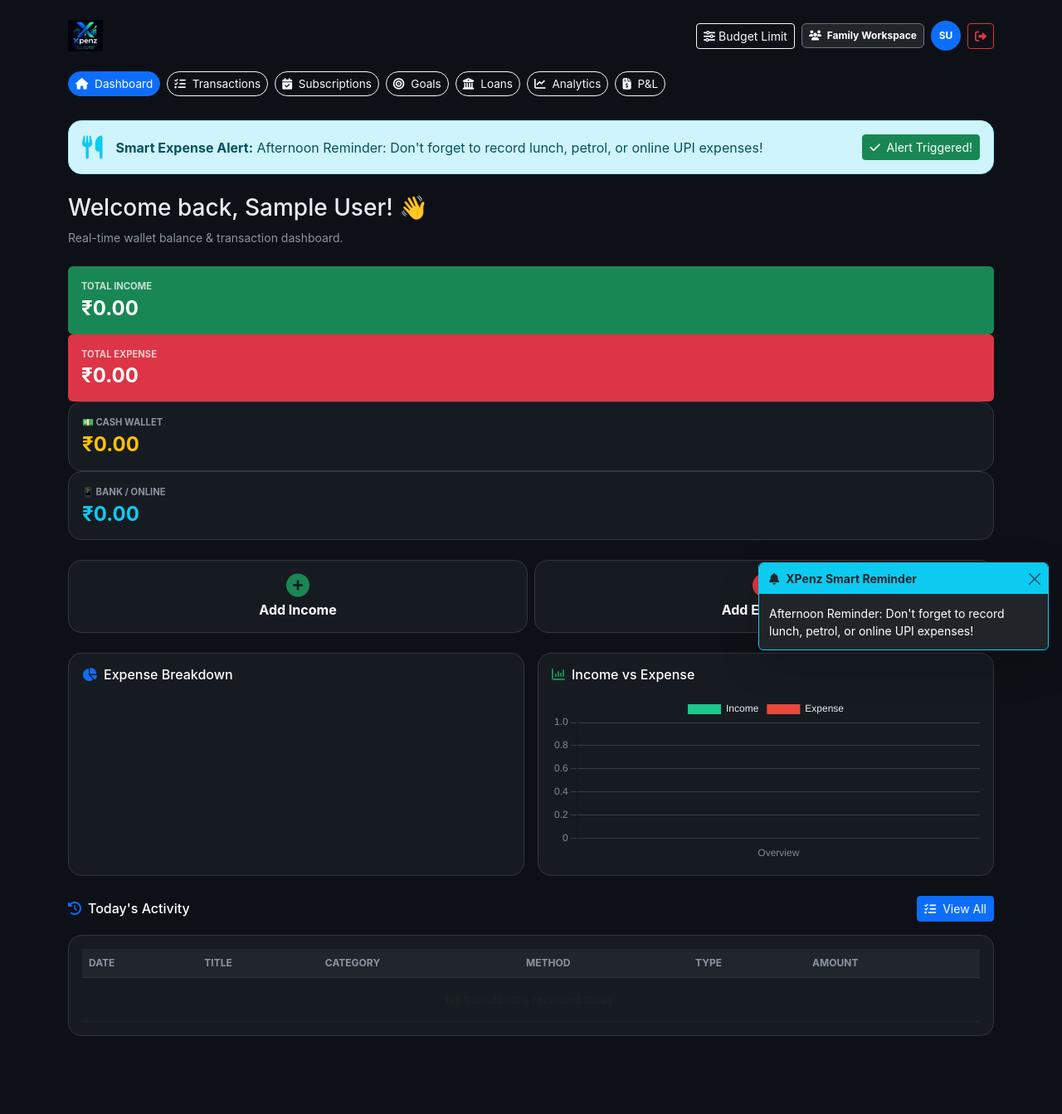
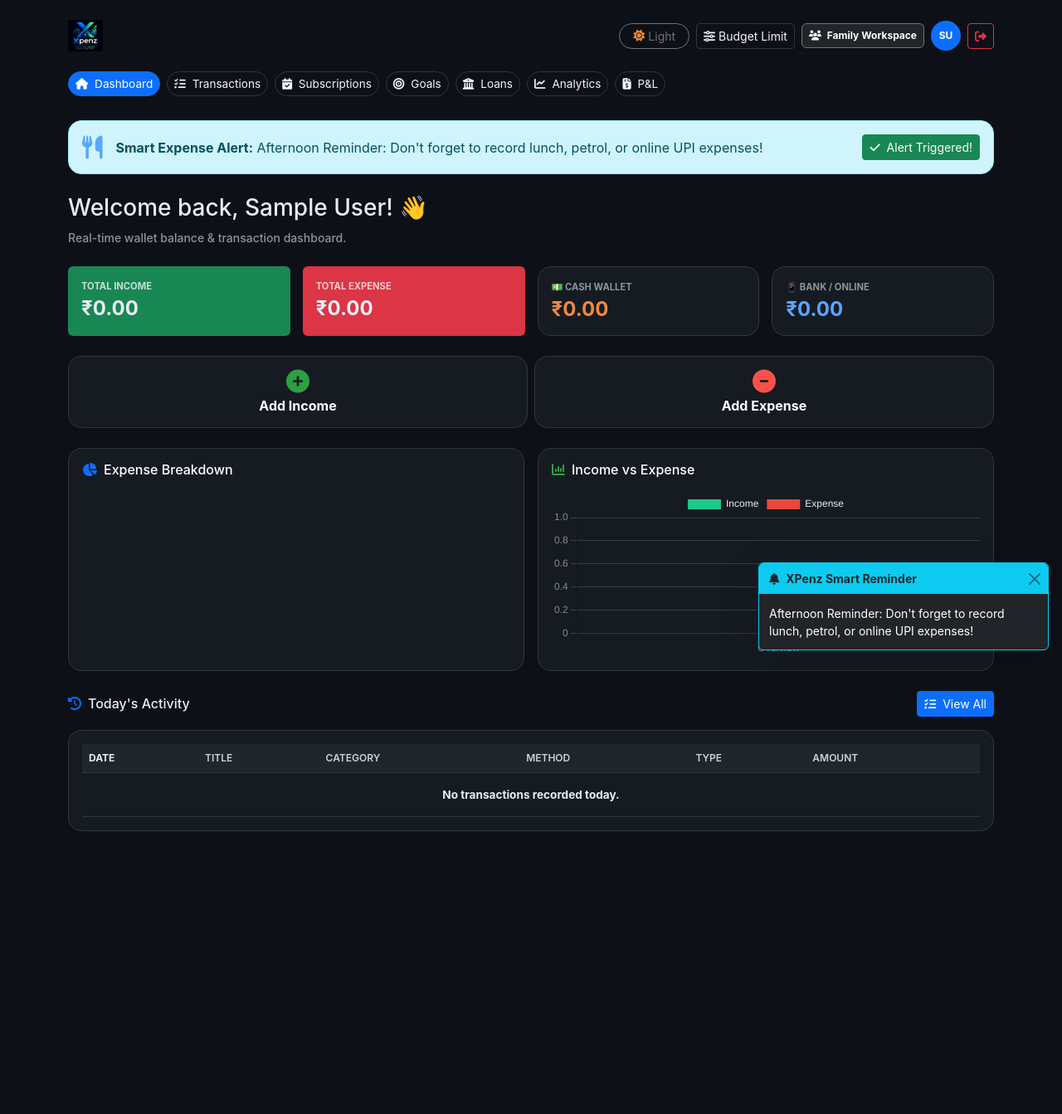
Before and after one commit to patelvyom28/xpenz, a PHP site: page /home.php in a window 1280 px wide. Shown: the whole page at 83% size. After the commit the page ends 1002 px from the top, so only its background shows below. Run offline with PHP 8.4, Linux system fonts and the light colour scheme; the visitor is signed in with stand-in values (Sample User, id 1); data that the repository does not hold is empty; a map, chart or similar area stays blank.

Commit message:
Final UI fixes and dark theme updates

```diff
--- a/assets/css/style.css
+++ b/assets/css/style.css
@@ -1,34 +1,166 @@
-/* Base Dark Theme */
-body {
-    background-color: #0d1117 !important;
-    color: #e6edf3 !important;
-    font-family: -apple-system, BlinkMacSystemFont, "Segoe UI", Roboto, Helvetica, Arial, sans-serif;
-    padding-bottom: 70px; /* Space for Mobile Bottom Nav */
+/* ========================================================= */
+/* THEME VARIABLES (DARK & LIGHT MODE)                       */
+/* ========================================================= */
+:root {
+    --bg-color: #0d1117;
+    --card-bg: #161b22;
+    --border-color: #30363d;
+    --text-color: #e6edf3;
+    --text-subtle: #8b949e;
+    --input-bg: #161b22;
+    --input-color: #ffffff;
+    --input-placeholder: #8b949e;
+    --table-header-bg: #21262d;
+    --table-header-color: #c9d1d9;
+    --table-hover: #21262d;
+    --nav-bottom-bg: #161b22;
+    --btn-outline-color: #f0f6fc;
 }
 
-.text-subtle {
-    color: #8b949e !important;
+[data-theme="light"] {
+    --bg-color: #f6f8fa;
+    --card-bg: #ffffff;
+    --border-color: #d0d7de;
+    --text-color: #1f2328;
+    --text-subtle: #57606a;
+    --input-bg: #ffffff;
+    --input-color: #1f2328;
+    --input-placeholder: #6e7781;
+    --table-header-bg: #f3f4f6;
+    --table-header-color: #24292f;
+    --table-hover: #f3f4f6;
+    --nav-bottom-bg: #ffffff;
+    --btn-outline-color: #24292f;
 }
 
-.card-custom {
-    background-color: #161b22 !important;
-    border: 1px solid #30363d !important;
-    border-radius: 16px;
+/* Base Body Style */
+body {
+    background-color: var(--bg-color) !important;
+    color: var(--text-color) !important;
+    font-family: -apple-system, BlinkMacSystemFont, "Segoe UI", Roboto, Helvetica, Arial, sans-serif;
+    padding-bottom: 70px;
+    transition: background-color 0.3s ease, color 0.3s ease;
 }
 
+/* Base Typography Controls */
+h1, h2, h3, h4, h5, h6, .fs-3, .fs-6 {
+    color: var(--text-color) !important;
+}
+
+.text-subtle, .form-label, label {
+    color: var(--text-subtle) !important;
+    font-weight: 500;
+}
+
+/* Card Styling */
+.card-custom {
+    background-color: var(--card-bg) !important;
+    border: 1px solid var(--border-color) !important;
+    border-radius: 16px;
+    transition: background-color 0.3s ease, border-color 0.3s ease;
+}
+
+/* Form Inputs, Dropdowns & High-Contrast Placeholders Fix */
 .form-control, .form-select {
-    background-color: #0d1117 !important;
-    border: 1px solid #30363d !important;
-    color: #f0f6fc !important;
+    background-color: var(--input-bg) !important;
+    border: 1px solid var(--border-color) !important;
+    color: var(--input-color) !important;
+}
+
+/* Chrome, Firefox, Opera, Safari Placeholder High-Contrast Fix */
+.form-control::placeholder,
+textarea::placeholder {
+    color: var(--input-placeholder) !important;
+    opacity: 1 !important;
+}
+
+/* Date Picker Icon & Text Fix */
+input[type="date"]::-webkit-calendar-picker-indicator {
+    filter: invert(0.8);
+}
+
+[data-theme="light"] input[type="date"]::-webkit-calendar-picker-indicator {
+    filter: invert(0.2);
 }
 
 .form-control:focus, .form-select:focus {
     border-color: #58a6ff !important;
     box-shadow: 0 0 0 0.25rem rgba(88, 166, 255, 0.25) !important;
+    color: var(--input-color) !important;
 }
 
+/* Light Theme Specific Text Overrides */
+[data-theme="light"] .text-white {
+    color: #1f2328 !important;
+}
+
+/* Preserve White Text inside Solid Colored Badges & Buttons */
+.badge.bg-primary,
+.badge.bg-success,
+.badge.bg-danger,
+.btn-primary,
+.btn-success,
+.btn-danger,
+.avatar-badge,
+.bg-success,
+.bg-danger {
+    color: #ffffff !important;
+}
+
+.btn-primary .text-white,
+.btn-success .text-white,
+.btn-danger .text-white {
+    color: #ffffff !important;
+}
+
+/* Outline Buttons */
+.btn-outline-light {
+    color: var(--btn-outline-color) !important;
+    border-color: var(--border-color) !important;
+}
+
+.btn-outline-light:hover {
+    background-color: var(--border-color) !important;
+    color: var(--text-color) !important;
+}
+
+/* Table Dark & Light Mode Rules */
+.table {
+    --bs-table-bg: transparent !important;
+    --bs-table-color: var(--text-color) !important;
+    color: var(--text-color) !important;
+}
+
+.table tbody tr {
+    background-color: var(--card-bg) !important;
+    color: var(--text-color) !important;
+}
+
+.table tbody tr:hover {
+    background-color: var(--table-hover) !important;
+}
+
+.table td, .table th {
+    border-color: var(--border-color) !important;
+}
+
+.table-dark-custom th {
+    background-color: var(--table-header-bg) !important;
+    border-bottom: 1px solid var(--border-color) !important;
+    color: var(--table-header-color) !important;
+    font-size: 0.75rem;
+    text-transform: uppercase;
+    font-weight: 600;
+}
+
+.table-dark-custom td {
+    border-bottom: 1px solid var(--border-color) !important;
+    font-size: 0.85rem;
+}
+
+/* Progress Bars & Avatar Badges */
 .progress {
-    background-color: #21262d;
+    background-color: var(--border-color);
     border-radius: 10px;
 }
 
@@ -65,57 +197,28 @@ body {
     font-size: 0.85rem;
 }
 
-/* Table Dark Mode Rules */
-.table {
-    --bs-table-bg: transparent !important;
-    --bs-table-color: #e6edf3 !important;
-    color: #e6edf3 !important;
+/* ========================================================= */
+/* PC / DESKTOP DASHBOARD GRID LAYOUT                        */
+/* ========================================================= */
+.summary-grid {
+    display: grid !important;
+    grid-template-columns: repeat(4, 1fr) !important;
+    gap: 15px !important;
 }
 
-.table tbody tr {
-    background-color: #161b22 !important;
-    color: #e6edf3 !important;
-}
-
-.table tbody tr:hover {
-    background-color: #21262d !important;
-    color: #ffffff !important;
-}
-
-.table td, .table th {
-    border-color: #30363d !important;
-}
-
-.table-dark-custom {
-    color: #c9d1d9 !important;
-}
-
-.table-dark-custom th {
-    background-color: #21262d !important;
-    border-bottom: 1px solid #30363d !important;
-    color: #8b949e !important;
-    font-size: 0.75rem;
-    text-transform: uppercase;
-}
-
-.table-dark-custom td {
-    border-bottom: 1px solid #21262d !important;
-    font-size: 0.85rem;
-}
-
-/* Mobile App Layout Adjustments */
+/* ========================================================= */
+/* MOBILE APP RESPONSIVE LAYOUT ADJUSTMENTS (< 768px)        */
+/* ========================================================= */
 @media (max-width: 768px) {
     .container {
         padding-left: 14px !important;
         padding-right: 14px !important;
     }
 
-    /* Top Brand Bar */
     .top-header {
         margin-bottom: 15px !important;
     }
 
-    /* Compact Alert Banners */
     .alert-info, .alert-warning, .alert-danger {
         border-radius: 12px !important;
         padding: 12px !important;
@@ -133,7 +236,6 @@ body {
         text-align: center;
     }
 
-    /* Welcome Header & Progress Bar */
     .mb-4.d-flex.justify-content-between.align-items-end {
         flex-direction: column !important;
         align-items: flex-start !important;
@@ -149,7 +251,6 @@ body {
         width: 100% !important;
     }
 
-    /* Navigation Buttons Horizontal Scroll */
     .d-flex.gap-2.mb-4.flex-wrap {
         flex-wrap: nowrap !important;
         overflow-x: auto !important;
@@ -162,16 +263,14 @@ body {
         white-space: nowrap;
     }
 
-    /* Table Horizontal Scroll Fix */
     .table-responsive {
         border-radius: 8px;
         overflow-x: auto !important;
     }
 
-    /* 2x2 Grid for Dashboard Summary Cards */
+    /* 2x2 Grid View for Mobile Summary Cards */
     .summary-grid {
-        display: grid !important;
-        grid-template-columns: 1fr 1fr !important;
+        grid-template-columns: repeat(2, 1fr) !important;
         gap: 10px !important;
     }
 
@@ -191,15 +290,15 @@ body {
         bottom: 0;
         left: 0;
         right: 0;
-        background-color: #161b22;
-        border-top: 1px solid #30363d;
+        background-color: var(--nav-bottom-bg);
+        border-top: 1px solid var(--border-color);
         z-index: 1030;
         justify-content: space-around;
         padding: 8px 0;
     }
 
     .mobile-bottom-nav a {
-        color: #8b949e;
+        color: var(--text-subtle);
         text-decoration: none;
         font-size: 0.7rem;
         text-align: center;
@@ -230,3 +329,41 @@ body {
     .table { color: #000 !important; }
     .table-dark-custom th, .table-dark-custom td { color: #000 !important; border-bottom: 1px solid #ccc !important; }
 }
+
+/* P&L Statement Net Profit / Loss Text Fix */
+.table td.text-muted,
+.table tr.fw-bold td,
+.table-dark-custom td.text-muted,
+[data-theme="dark"] .text-muted {
+    color: #c9d1d9 !important;
+}
+
+/* Specific Fix for P&L Net Summary Row */
+.table tr:last-child td:first-child,
+.table tr:last-child th:first-child {
+    color: var(--text-color) !important;
+    font-weight: 700 !important;
+}
+
+/* Preserve Utility Text Colors for Icons & Badges */
+.text-success,
+i.text-success,
+.fa-circle-plus {
+    color: #2ea043 !important;
+}
+
+.text-danger,
+i.text-danger,
+.fa-circle-minus {
+    color: #f85149 !important;
+}
+
+.text-warning,
+i.text-warning {
+    color: #f0883e !important;
+}
+
+.text-info,
+i.text-info {
+    color: #58a6ff !important;
+}
--- /dev/null
+++ b/assets/js/theme.js
@@ -0,0 +1,40 @@
+// Prevent Theme Flicker on Instant Load
+(function () {
+    const savedTheme = localStorage.getItem('xpenz_theme') || 'dark';
+    document.documentElement.setAttribute('data-theme', savedTheme);
+})();
+
+// Theme Switcher Logic
+document.addEventListener("DOMContentLoaded", function () {
+    const themeBtn = document.getElementById('themeToggleBtn');
+    const themeIcon = document.getElementById('themeIcon');
+    const themeText = document.getElementById('themeText');
+
+    function applyTheme(theme) {
+        document.documentElement.setAttribute('data-theme', theme);
+        localStorage.setItem('xpenz_theme', theme);
+
+        if (themeIcon && themeText) {
+            if (theme === 'light') {
+                themeIcon.className = 'fas fa-moon text-warning';
+                themeText.textContent = 'Dark';
+            } else {
+                themeIcon.className = 'fas fa-sun text-warning';
+                themeText.textContent = 'Light';
+            }
+        }
+    }
+
+    // Initial Sync
+    const currentTheme = localStorage.getItem('xpenz_theme') || 'dark';
+    applyTheme(currentTheme);
+
+    // Toggle Click Event
+    if (themeBtn) {
+        themeBtn.addEventListener('click', function () {
+            const activeTheme = document.documentElement.getAttribute('data-theme');
+            const nextTheme = activeTheme === 'dark' ? 'light' : 'dark';
+            applyTheme(nextTheme);
+        });
+    }
+});
--- a/home.php
+++ b/home.php
@@ -112,6 +112,9 @@ if ($current_hour >= 8 && $current_hour < 12) {
     <link href="https://cdn.jsdelivr.net/npm/bootstrap@5.3.0/dist/css/bootstrap.min.css" rel="stylesheet">
     <link rel="stylesheet" href="https://cdnjs.cloudflare.com/ajax/libs/font-awesome/6.4.0/css/all.min.css">
     <link rel="stylesheet" href="assets/css/style.css">
+
+    <!-- External Theme Switcher Engine -->
+    <script src="assets/js/theme.js"></script>
     <script src="https://cdn.jsdelivr.net/npm/chart.js"></script>
 </head>
 <body>
@@ -123,6 +126,12 @@ if ($current_hour >= 8 && $current_hour < 12) {
             <img src="assets/images/logo.png" alt="XPenz Logo" style="height: 38px;">
         </div>
         <div class="d-flex align-items-center gap-2">
+            <!-- Dark / Light Mode Toggle Button -->
+            <button id="themeToggleBtn" class="btn btn-outline-secondary btn-sm rounded-pill px-3 d-flex align-items-center gap-1">
+                <i class="fas fa-sun text-warning" id="themeIcon"></i>
+                <span id="themeText">Light</span>
+            </button>
+
             <button class="btn btn-outline-light btn-sm" data-bs-toggle="modal" data-bs-target="#budgetModal">
                 <i class="fa-solid fa-sliders"></i> <span class="d-none d-md-inline">Budget Limit</span>
             </button>
```
Also changed, not shown: includes/header.php (+11 -1 lines).
